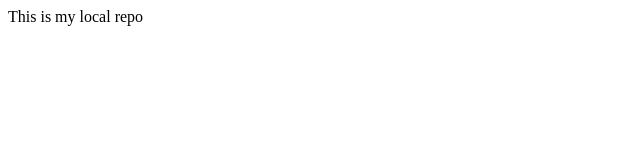
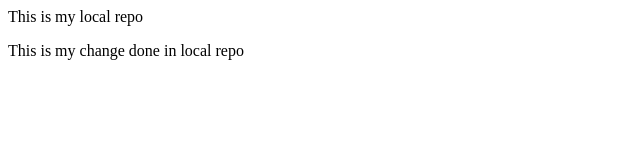
Before and after one commit to sparshaggarwalibps/localrepo, a plain HTML site: page index.html in a window 1280 px wide. Shown: the whole page, without its empty margins (0-640 px from the left). Drawn offline with Linux system fonts and the light colour scheme.

Commit message:
add new file

```diff
--- a/index.html
+++ b/index.html
@@ -1 +1,2 @@
 <p>This is my local repo</p>
+<p>This is my change done in local repo</p>
```
Also changed, not shown: sparsh.txt (added).
